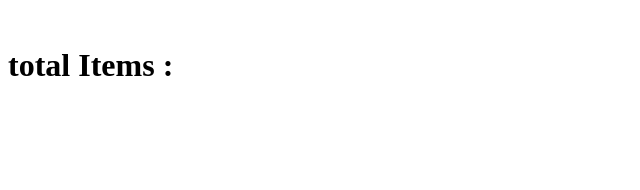
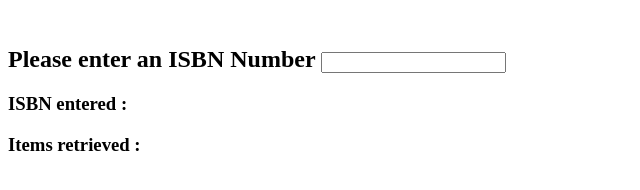
Before and after one commit to Ted95153420/AngularIonic, a plain HTML site: page Dev/index.html in a window 1280 px wide. Shown: the whole page, without its empty margins (0-640 px from the left). Drawn offline with nearby package versions, Linux system fonts and the light colour scheme; no server answers.

Commit message:
Added input field for ISBN Number

```diff
--- a/Dev/index.html
+++ b/Dev/index.html
@@ -9,7 +9,15 @@
 
   <!-- <body ng-controller="drivers-controller"> -->
   <body ng-app="bookretrievalapp" ng-controller="bookcontroller"> <br>
-    <h1>total Items : {{bookdata.totalItems}}</h1>
+	<!-- Get the book data -->
+	<form name="isbninputform">
+		<h2>
+			Please enter an ISBN Number
+			<input type="text" name="isbninput" ng-model="isbnnumber" required>
+		</h2>
+	</form>
+	<h3>ISBN entered : {{isbnnumber}}</h3>
+    <h3>Items retrieved : {{bookdata.totalItems}}</h3>
 	<br><br>
   </body>
 </html>
```
